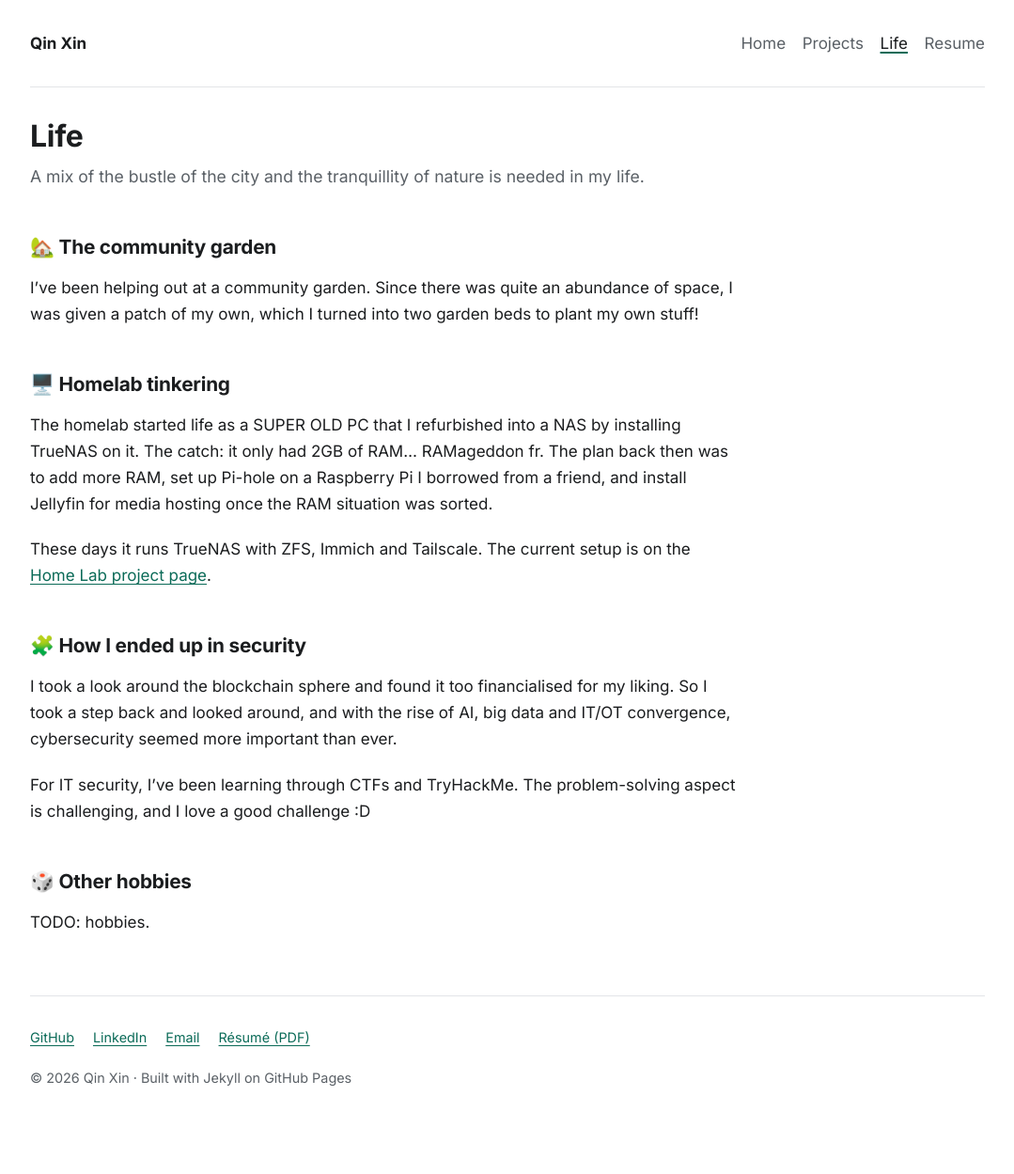
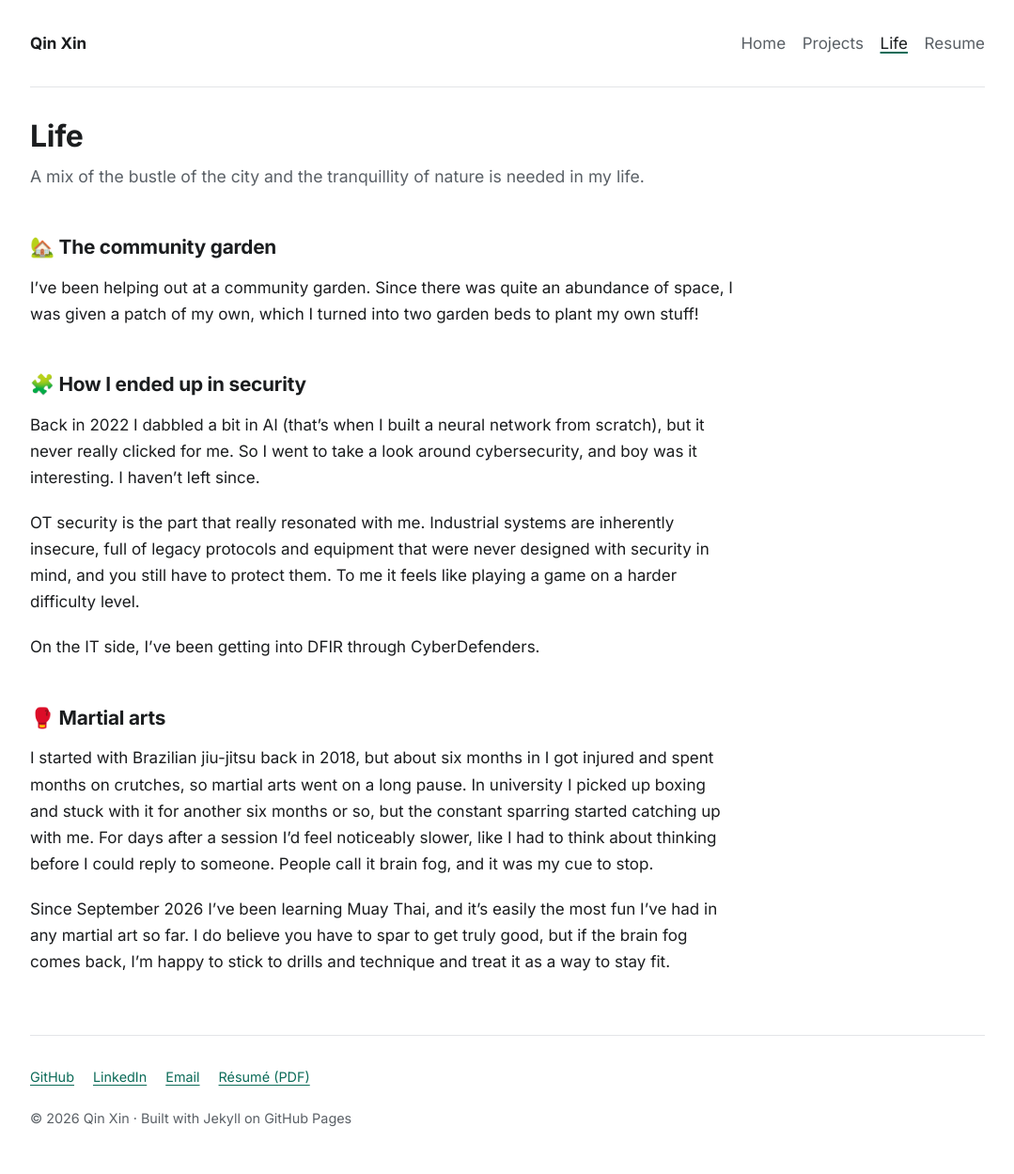
Before and after one commit to kingster121/kingster121.github.io, a Jekyll site: the page built from life/index.md, in a window 1280 px wide. Shown: the whole page at 94% size, without its empty margins (100-1179 px from the left). Built offline with Jekyll 4.4.1, drawn with Linux system fonts in a browser that asks for light colours; before the commit the page ends 1207 px from its top, so only the background shows below that.

Commit message:
Move homelab story to Home Lab page; rewrite Life sections
Co-Authored-By: Claude Opus 5.5 <noreply@anthropic.com>

```diff
--- a/life/index.md
+++ b/life/index.md
@@ -1,6 +1,6 @@
 ---
 title: Life
-description: "The non-work side of Qin Xin: a community garden, homelab tinkering and hobbies."
+description: "The non-work side of Qin Xin: a community garden, how I ended up in security, and martial arts."
 ---
 
 <header class="page-head" markdown="0">
@@ -14,21 +14,16 @@ I've been helping out at a community garden. Since there was quite an abundance
 
 <!-- TODO: what you're growing, what's thriving, and what the bugs got to first. A photo would be great here. -->
 
-## 🖥️ Homelab tinkering
-
-The homelab started life as a SUPER OLD PC that I refurbished into a NAS by installing TrueNAS on it. The catch: it only had 2GB of RAM... RAMageddon fr. The plan back then was to add more RAM, set up Pi-hole on a Raspberry Pi I borrowed from a friend, and install Jellyfin for media hosting once the RAM situation was sorted.
-
-<!-- TODO: how that turned out — did the RAM upgrade, Pi-hole and Jellyfin happen? -->
-
-These days it runs TrueNAS with ZFS, Immich and Tailscale. The current setup is on the [Home Lab project page]({{ '/projects/home-lab/' | relative_url }}).
-
 ## 🧩 How I ended up in security
 
-I took a look around the blockchain sphere and found it too financialised for my liking. So I took a step back and looked around, and with the rise of AI, big data and IT/OT convergence, cybersecurity seemed more important than ever.
+Back in 2022 I dabbled a bit in AI (that's when I built a neural network from scratch), but it never really clicked for me. So I went to take a look around cybersecurity, and boy was it interesting. I haven't left since.
 
-For IT security, I've been learning through CTFs and TryHackMe. The problem-solving aspect is challenging, and I love a good challenge :D
+OT security is the part that really resonated with me. Industrial systems are inherently insecure, full of legacy protocols and equipment that were never designed with security in mind, and you still have to protect them. To me it feels like playing a game on a harder difficulty level.
 
-## 🎲 Other hobbies
+On the IT side, I've been getting into DFIR through CyberDefenders.
 
-<!-- TODO: hobbies go here. -->
-TODO: hobbies.
+## 🥊 Martial arts
+
+I started with Brazilian jiu-jitsu back in 2018, but about six months in I got injured and spent months on crutches, so martial arts went on a long pause. In university I picked up boxing and stuck with it for another six months or so, but the constant sparring started catching up with me. For days after a session I'd feel noticeably slower, like I had to think about thinking before I could reply to someone. People call it brain fog, and it was my cue to stop.
+
+Since September 2026 I've been learning Muay Thai, and it's easily the most fun I've had in any martial art so far. I do believe you have to spar to get truly good, but if the brain fog comes back, I'm happy to stick to drills and technique and treat it as a way to stay fit.
```
Also changed, not shown: _projects/home-lab.md (+9 -3 lines).
